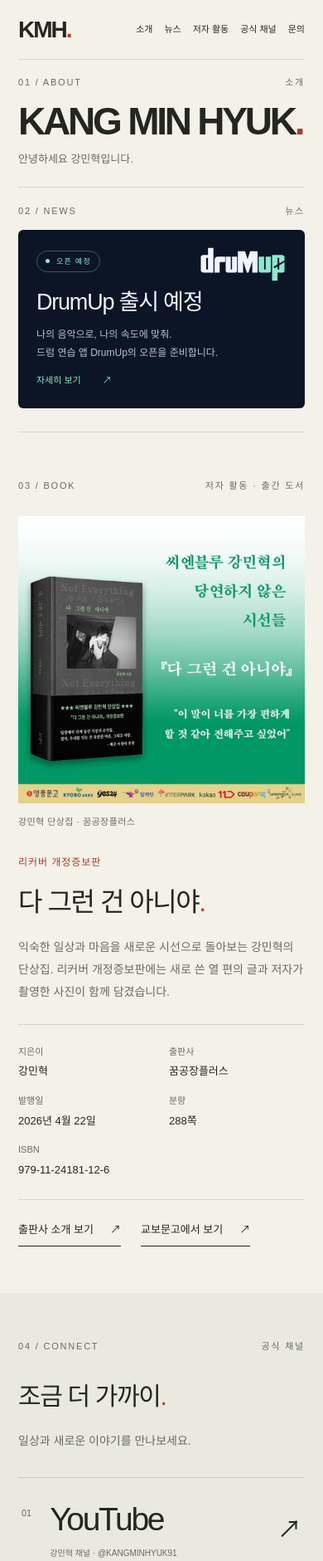
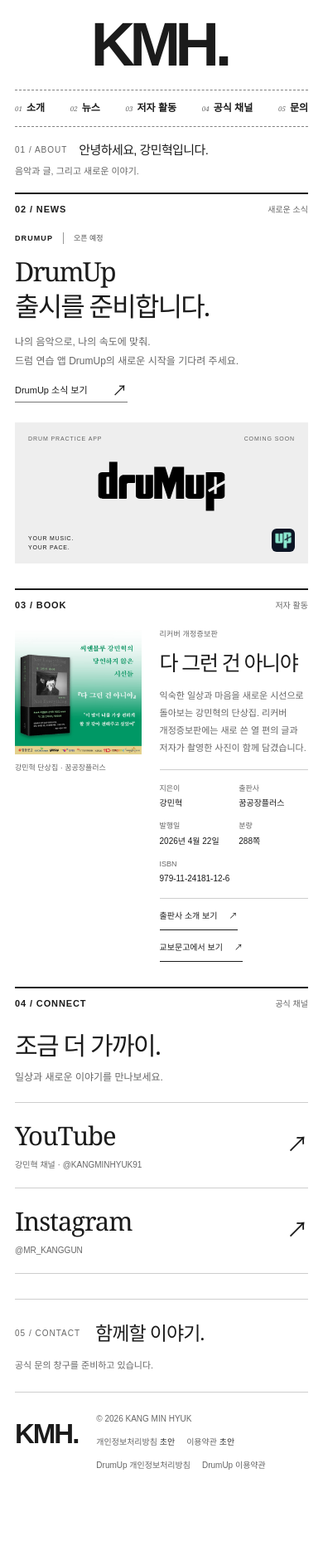
Before and after one commit to yellowdust628/kangminhyuk-website, a plain HTML site: page index.html in a window 390 px wide. Shown: the top 1881 px of the page at 83% size. After the commit the page ends 1798 px from the top, so only its background shows below. Drawn offline with Linux system fonts and the light colour scheme.

Commit message:
Redesign homepage with centered KMH masthead and white-gray editorial layout

```diff
--- a/index.html
+++ b/index.html
@@ -4,7 +4,7 @@
   <meta charset="utf-8">
   <meta name="viewport" content="width=device-width, initial-scale=1">
   <meta name="description" content="KANG MIN HYUK. 안녕하세요 강민혁입니다. 공식 채널과 새로운 이야기를 만나보세요.">
-  <meta name="theme-color" content="#f4f1e9">
+  <meta name="theme-color" content="#ffffff">
   <link rel="canonical" href="https://www.kangminhyuk.co.kr/">
   <meta property="og:type" content="website">
   <meta property="og:locale" content="ko_KR">
@@ -24,28 +24,49 @@
   <meta name="twitter:image" content="https://www.kangminhyuk.co.kr/assets/kang-min-hyuk-social.png">
   <title>KANG MIN HYUK · 공식 홈페이지</title>
   <link rel="stylesheet" href="./style.css">
+  <link rel="stylesheet" href="./newspaper.css">
 </head>
 <body class="home-page">
   <a class="skip" href="#main">본문 바로가기</a>
-  <header class="header wrap">
-    <a class="brand" href="./index.html" aria-label="KANG MIN HYUK 홈">KMH<span class="dot">.</span></a>
-    <nav aria-label="주 메뉴"><a href="#about">소개</a><a href="#news">뉴스</a><a href="#book">저자 활동</a><a href="#channels">공식 채널</a><a href="#contact">문의</a></nav>
-    <span class="header-note">KANG MIN HYUK</span>
+  <header class="masthead wrap">
+    <div class="masthead-top">
+      <span class="masthead-caption">KANG MIN HYUK<br>강민혁 공식 홈페이지</span>
+      <a class="masthead-logo" href="./index.html" aria-label="KANG MIN HYUK 홈">KMH<span>.</span></a>
+      <span class="masthead-caption masthead-caption-right">MUSIC, WORDS<br>&amp; EVERYDAY</span>
+    </div>
+    <nav class="masthead-nav" aria-label="주 메뉴">
+      <a href="#about"><span>01</span> 소개</a>
+      <a href="#news"><span>02</span> 뉴스</a>
+      <a href="#book"><span>03</span> 저자 활동</a>
+      <a href="#channels"><span>04</span> 공식 채널</a>
+      <a href="#contact"><span>05</span> 문의</a>
+    </nav>
   </header>
   <main id="main">
-    <section id="about" class="home-intro wrap" aria-labelledby="hero-title">
-      <div class="section-label"><span>01 / ABOUT</span><span>소개</span></div>
-      <div class="home-intro-main"><h1 id="hero-title">KANG <span>MIN HYUK<span class="dot">.</span></span></h1><p>안녕하세요 강민혁입니다.</p></div>
+    <section id="about" class="editorial-intro wrap" aria-labelledby="hero-title">
+      <span class="editorial-index">01 / ABOUT</span>
+      <h1 id="hero-title">안녕하세요, 강민혁입니다.</h1>
+      <p>음악과 글, 그리고 새로운 이야기.</p>
     </section>
-    <section id="news" class="home-news wrap" aria-labelledby="drumup-title">
-      <div class="section-label"><span>02 / NEWS</span><span>뉴스</span></div>
-      <a class="home-launch" href="./drumup/" aria-label="DrumUp 출시 예정 소식 자세히 보기">
-        <div class="home-launch-copy"><span class="coming-pill">오픈 예정</span><h2 id="drumup-title">DrumUp 출시 예정</h2><p>나의 음악으로, 나의 속도에 맞춰.<br>드럼 연습 앱 DrumUp의 오픈을 준비합니다.</p><span class="home-launch-cta">자세히 보기 <span aria-hidden="true">↗</span></span></div>
-        <div class="home-launch-brand" aria-hidden="true"><img src="./assets/drumup-wordmark.svg" width="768" height="308" alt=""><span>YOUR MUSIC. YOUR PACE.</span></div>
+    <section id="news" class="editorial-news wrap" aria-labelledby="news-title">
+      <div class="editorial-section-title"><h2 id="news-title">02 / NEWS</h2><span>새로운 소식</span></div>
+      <a class="lead-story" href="./drumup/" aria-label="DrumUp 출시 예정 소식 자세히 보기">
+        <div class="lead-copy">
+          <div class="story-meta"><span>DRUMUP</span><span class="story-status">오픈 예정</span></div>
+          <h3>DrumUp<br>출시를 준비합니다.</h3>
+          <p>나의 음악으로, 나의 속도에 맞춰.<br>드럼 연습 앱 DrumUp의 새로운 시작을 기다려 주세요.</p>
+          <span class="story-link">DrumUp 소식 보기 <span aria-hidden="true">↗</span></span>
+        </div>
+        <div class="lead-visual" aria-hidden="true">
+          <div class="visual-caption"><span>DRUM PRACTICE APP</span><span>COMING SOON</span></div>
+          <img class="editorial-wordmark" src="./assets/drumup-wordmark.svg" width="768" height="308" alt="">
+          <div class="visual-bottom"><span>YOUR MUSIC.<br>YOUR PACE.</span><img src="./assets/drumup-app-icon.png" width="48" height="48" alt=""></div>
+        </div>
       </a>
     </section>
-    <section id="book" class="publication section wrap" aria-labelledby="book-title">
-      <div class="section-label"><span>03 / BOOK</span><span>저자 활동 · 출간 도서</span></div>
+    <div class="editorial-bottom wrap">
+    <section id="book" class="editorial-book" aria-labelledby="book-section-title">
+      <div class="editorial-section-title"><h2 id="book-section-title">03 / BOOK</h2><span>저자 활동</span></div>
       <div class="book-layout">
         <figure class="book-visual">
           <img src="./assets/not-everything-publication.jpg" alt="강민혁 단상집 다 그런 건 아니야 리커버 개정증보판 공식 출간 이미지" width="1000" height="1000" loading="lazy" decoding="async">
@@ -53,7 +74,7 @@
         </figure>
         <div class="book-copy">
           <p class="book-edition">리커버 개정증보판</p>
-          <h2 id="book-title">다 그런 건 아니야<span class="dot">.</span></h2>
+          <h3 id="book-title">다 그런 건 아니야</h3>
           <p class="book-description">익숙한 일상과 마음을 새로운 시선으로 돌아보는 강민혁의 단상집. 리커버 개정증보판에는 새로 쓴 열 편의 글과 저자가 촬영한 사진이 함께 담겼습니다.</p>
           <dl class="book-details">
             <div><dt>지은이</dt><dd>강민혁</dd></div>
@@ -69,13 +90,14 @@
         </div>
       </div>
     </section>
-    <section id="channels" class="channels section" aria-labelledby="channels-title">
-      <div class="wrap"><div class="section-label"><span>04 / CONNECT</span><span>공식 채널</span></div><div class="section-heading"><h2 id="channels-title">조금 더 가까이<span class="dot">.</span></h2><p>일상과 새로운 이야기를 만나보세요.</p></div>
-      <a class="channel" href="https://www.youtube.com/@KANGMINHYUK91" target="_blank" rel="noopener noreferrer"><span class="channel-number">01</span><span class="channel-title">YouTube<span>강민혁 채널 · @KANGMINHYUK91</span></span><span class="channel-action">채널 보기 <b aria-hidden="true">↗</b><span class="sr-only"> (새 창)</span></span></a>
-      <a class="channel" href="https://www.instagram.com/mr_kanggun/" target="_blank" rel="noopener noreferrer"><span class="channel-number">02</span><span class="channel-title">Instagram<span>@MR_KANGGUN</span></span><span class="channel-action">채널 보기 <b aria-hidden="true">↗</b><span class="sr-only"> (새 창)</span></span></a>
-      </div>
+    <section id="channels" class="editorial-connect" aria-labelledby="channels-section-title">
+      <div class="editorial-section-title"><h2 id="channels-section-title">04 / CONNECT</h2><span>공식 채널</span></div>
+      <div class="connect-heading"><h3>조금 더 가까이.</h3><p>일상과 새로운 이야기를 만나보세요.</p></div>
+      <a class="editorial-channel" href="https://www.youtube.com/@KANGMINHYUK91" target="_blank" rel="noopener noreferrer"><span class="editorial-channel-name">YouTube<small>강민혁 채널 · @KANGMINHYUK91</small></span><span class="editorial-channel-arrow" aria-hidden="true">↗</span><span class="sr-only"> (새 창)</span></a>
+      <a class="editorial-channel" href="https://www.instagram.com/mr_kanggun/" target="_blank" rel="noopener noreferrer"><span class="editorial-channel-name">Instagram<small>@MR_KANGGUN</small></span><span class="editorial-channel-arrow" aria-hidden="true">↗</span><span class="sr-only"> (새 창)</span></a>
     </section>
-    <section id="contact" class="contact section"><div class="wrap"><div class="section-label"><span>05 / CONTACT</span><span>문의</span></div><h2 id="contact-title">함께할 이야기<span aria-hidden="true"> ↗</span></h2><p>공식 문의 창구를 준비하고 있습니다.</p></div></section>
+    </div>
+    <section id="contact" class="editorial-contact wrap" aria-labelledby="contact-title"><div><span class="editorial-index">05 / CONTACT</span><h2 id="contact-title">함께할 이야기.</h2></div><p>공식 문의 창구를 준비하고 있습니다.</p></section>
   </main>
   <footer class="footer wrap"><a class="brand" href="./index.html">KMH<span class="dot">.</span></a><div><span>© 2026 KANG MIN HYUK</span><nav aria-label="홈페이지 정책 문서"><a href="./privacy.html">개인정보처리방침 <small>초안</small></a><a href="./terms.html">이용약관 <small>초안</small></a></nav><nav aria-label="DrumUp 정책 문서"><a href="./drumup/privacy.html">DrumUp 개인정보처리방침</a><a href="./drumup/terms.html">DrumUp 이용약관</a></nav></div><span class="footer-note">SEE YOU AGAIN.</span></footer>
 </body>
--- /dev/null
+++ b/newspaper.css
@@ -0,0 +1,145 @@
+/* Homepage editorial design. App and policy pages keep their own styles. */
+.home-page {
+  --paper: #fff;
+  --ink: #1b1b1b;
+  --muted: #666;
+  --line: #cecece;
+  --accent: #333;
+  --editorial-serif: Georgia, "Times New Roman", "Batang", "AppleMyungjo", serif;
+  background: var(--paper);
+  color: var(--ink);
+}
+.home-page .wrap { width: min(1264px, calc(100% - 80px)); }
+.home-page .dot { color: inherit; }
+.masthead-top { display: grid; grid-template-columns: 1fr auto 1fr; align-items: center; min-height: 138px; }
+.masthead-caption { font-size: 10px; line-height: 1.9; letter-spacing: .1em; }
+.masthead-caption-right { text-align: right; }
+.masthead-logo { font-family: Arial, sans-serif; font-size: 94px; line-height: 1; font-weight: 900; letter-spacing: -.09em; padding-right: .09em; }
+.masthead-logo:hover { color: var(--ink); }
+.masthead-logo span { margin-left: .02em; }
+.masthead-nav { justify-content: center; gap: clamp(32px, 6vw, 84px); padding-block: 15px; border-block: 1px dashed #818181; font-size: 13px; font-weight: 700; }
+.masthead-nav a { display: inline-flex; gap: 9px; align-items: baseline; white-space: nowrap; }
+.masthead-nav a span { font-family: Georgia, serif; font-size: 10px; font-style: italic; font-weight: 400; color: var(--muted); }
+.home-page a:hover { text-decoration: underline; text-underline-offset: 5px; }
+.masthead-logo:hover, .lead-story:hover { text-decoration: none !important; }
+.editorial-intro { display: flex; align-items: center; gap: 30px; padding-block: 22px; }
+.editorial-index { font-size: 10px; letter-spacing: .1em; white-space: nowrap; color: var(--muted); }
+.editorial-intro h1 { font-family: inherit; font-size: 18px; font-weight: 500; letter-spacing: -.04em; line-height: 1.5; margin: 0; max-width: none; }
+.editorial-intro p { font-size: 12px; color: var(--muted); margin: 0 0 0 auto; }
+.editorial-news { padding-bottom: 38px; scroll-margin-top: 20px; }
+.editorial-section-title { display: flex; align-items: baseline; justify-content: space-between; gap: 20px; border-top: 2px solid var(--ink); padding-top: 12px; margin-bottom: 22px; }
+.editorial-section-title h2 { margin: 0; font-family: Arial, sans-serif; font-size: 12px; font-weight: 700; letter-spacing: .08em; }
+.editorial-section-title > span { font-size: 11px; color: var(--muted); }
+.lead-story { display: grid; grid-template-columns: 1fr 1fr; gap: 52px; align-items: stretch; color: var(--ink); }
+.lead-story:hover { color: var(--ink); }
+.lead-copy { align-self: center; padding-block: 5px; }
+.story-meta { display: flex; align-items: center; gap: 12px; font-size: 10px; letter-spacing: .12em; }
+.story-meta > span:first-child { font-weight: 700; }
+.story-status { border-left: 1px solid #999; padding-left: 12px; letter-spacing: 0; color: #555; }
+.lead-copy h3 { font-family: var(--editorial-serif); font-size: clamp(32px, 3.2vw, 46px); font-weight: 500; line-height: 1.3; letter-spacing: -.055em; margin: 16px 0 16px; word-break: keep-all; }
+.lead-copy > p { font-size: 13px; color: var(--muted); line-height: 1.9; margin: 0; word-break: keep-all; }
+.story-link { display: inline-flex; align-items: center; justify-content: space-between; gap: 30px; font-size: 11px; border-bottom: 1px solid #777; padding-bottom: 6px; margin-top: 22px; }
+.story-link > span { font-size: 18px; line-height: 1; }
+.lead-story:hover .story-link { border-bottom-color: var(--ink); }
+.lead-visual { min-height: 302px; background: #eee; padding: 22px 26px; display: flex; flex-direction: column; justify-content: space-between; }
+.visual-caption { display: flex; justify-content: space-between; gap: 16px; font-size: 8px; letter-spacing: .13em; color: #626262; }
+.editorial-wordmark { display: block; width: min(265px, 75%); height: auto; align-self: center; filter: brightness(0); }
+.visual-bottom { display: flex; align-items: end; justify-content: space-between; }
+.visual-bottom > span { font-size: 10px; line-height: 1.5; letter-spacing: .11em; }
+.visual-bottom > img { display: block; width: 36px; height: 36px; border-radius: 8px; }
+.editorial-bottom { display: grid; grid-template-columns: 1.65fr 1fr; gap: 42px; padding-bottom: 42px; }
+.editorial-bottom > section { min-width: 0; scroll-margin-top: 24px; }
+.home-page .book-layout { grid-template-columns: .85fr 1fr; gap: 26px; align-items: start; margin-top: 0; }
+.home-page .book-visual { width: auto; margin: 0; }
+.home-page .book-visual figcaption { font-size: 9px; letter-spacing: 0; margin-top: 9px; }
+.home-page .book-copy h3 { font-family: var(--editorial-serif); font-size: clamp(24px, 2.2vw, 31px); font-weight: 500; letter-spacing: -.055em; line-height: 1.45; word-break: keep-all; margin: 0; }
+.home-page .book-edition { color: var(--muted); font-size: 9px; letter-spacing: .02em; margin-bottom: 9px; }
+.home-page .book-description { font-size: 12px; line-height: 1.9; margin: 15px 0 18px; }
+.home-page .book-details { gap: 12px; padding-block: 15px; font-size: 10px; }
+.home-page .book-details dt { font-size: 9px; margin-bottom: 3px; }
+.home-page .book-links { display: block; }
+.home-page .book-links .text-link { margin-top: 5px; padding-top: 8px; gap: 14px; font-size: 10px; }
+.connect-heading { margin-block: 23px 24px; }
+.connect-heading h3 { font-family: var(--editorial-serif); font-size: clamp(25px, 2.9vw, 36px); font-weight: 400; letter-spacing: -.05em; line-height: 1.5; margin: 0; }
+.connect-heading p { font-size: 12px; color: var(--muted); margin: 7px 0 0; }
+.editorial-channel { display: flex; align-items: center; justify-content: space-between; gap: 16px; padding-block: 24px; border-top: 1px solid var(--line); }
+.editorial-channel:last-child { border-bottom: 1px solid var(--line); }
+.editorial-channel-name { font-family: var(--editorial-serif); font-size: 30px; line-height: 1.2; letter-spacing: -.035em; }
+.editorial-channel-name small { display: block; margin-top: 11px; font-family: "Malgun Gothic", "Apple SD Gothic Neo", Arial, sans-serif; font-size: 10px; letter-spacing: 0; color: var(--muted); }
+.editorial-channel-arrow { font-family: Arial, sans-serif; font-size: 26px; }
+.editorial-contact { display: flex; align-items: center; justify-content: space-between; gap: 30px; border-block: 1px solid var(--line); padding-block: 25px; }
+.editorial-contact > div { display: flex; align-items: center; gap: 30px; }
+.editorial-contact h2 { font-family: var(--editorial-serif); font-size: 25px; font-weight: 400; letter-spacing: -.04em; }
+.editorial-contact p { font-size: 12px; color: var(--muted); margin: 0; }
+.home-page .footer { gap: 35px; padding-block: 30px; }
+.home-page .footer .brand { font-size: 33px; }
+.home-page .footer nav { font-size: 10px; gap: 18px; flex-wrap: wrap; }
+.home-page .footer-note { font-size: 9px; }
+@media (max-width: 1000px) {
+  .home-page .wrap { width: calc(100% - 48px); }
+  .lead-story { gap: 32px; }
+  .editorial-bottom { grid-template-columns: 1.4fr 1fr; gap: 30px; }
+  .home-page .book-layout { grid-template-columns: 1fr; gap: 24px; }
+  .home-page .book-visual { width: min(100%, 310px); }
+  .home-page .book-details { grid-template-columns: repeat(2, 1fr); }
+}
+@media (max-width: 700px) {
+  .home-page .wrap { width: calc(100% - 36px); }
+  .masthead-top { min-height: 108px; }
+  .masthead-logo { font-size: 74px; }
+  .masthead-caption { visibility: hidden; }
+  .masthead-nav { justify-content: space-between; gap: 10px; padding-block: 12px; font-size: 12px; }
+  .masthead-nav a { gap: 5px; }
+  .masthead-nav a span { font-size: 8px; }
+  .editorial-intro { flex-wrap: wrap; gap: 5px 14px; padding-block: 17px; }
+  .editorial-intro h1 { font-size: 15px; }
+  .editorial-intro p { width: 100%; margin: 0; font-size: 11px; }
+  .editorial-section-title { padding-top: 10px; margin-bottom: 18px; }
+  .editorial-section-title h2 { font-size: 11px; }
+  .editorial-section-title > span { font-size: 10px; }
+  .lead-story { grid-template-columns: 1fr; gap: 24px; }
+  .lead-copy { padding: 0; }
+  .lead-copy h3 { font-size: 32px; margin-block: 12px; }
+  .lead-copy > p { font-size: 12px; }
+  .story-meta { font-size: 9px; }
+  .story-link { font-size: 11px; margin-top: 15px; padding-bottom: 4px; }
+  .lead-visual { min-height: 170px; padding: 14px 16px; position: relative; }
+  .visual-caption { font-size: 7px; }
+  .editorial-wordmark { width: 160px; margin-block: 10px; }
+  .visual-bottom > span { font-size: 7px; }
+  .visual-bottom > img { width: 28px; height: 28px; border-radius: 6px; }
+  .editorial-news { padding-bottom: 30px; }
+  .editorial-bottom { grid-template-columns: 1fr; gap: 30px; padding-bottom: 30px; }
+  .home-page .book-layout { grid-template-columns: .85fr 1fr; gap: 22px; }
+  .home-page .book-visual { width: auto; }
+  .home-page .book-copy h3 { font-size: 25px; }
+  .home-page .book-description { font-size: 11px; margin-block: 12px 15px; }
+  .connect-heading { margin-block: 15px 20px; }
+  .connect-heading h3 { font-size: 30px; }
+  .editorial-channel { padding-block: 21px; }
+  .editorial-channel-name { font-size: 31px; }
+  .editorial-contact { display: block; padding-block: 22px; }
+  .editorial-contact h2 { font-size: 23px; }
+  .editorial-contact > div { gap: 18px; }
+  .editorial-contact p { margin-top: 12px; font-size: 11px; }
+  .home-page .footer { gap: 22px; padding-block: 24px; }
+  .home-page .footer > div { flex: 1; min-width: 0; }
+  .home-page .footer nav { gap: 8px 14px; }
+}
+@media (max-width: 380px) {
+  .masthead-top { min-height: 95px; }
+  .masthead-logo { font-size: 65px; }
+  .masthead-nav { font-size: 11px; gap: 8px; }
+  .masthead-nav a span { display: none; }
+  .editorial-intro { gap: 4px 12px; padding-block: 15px; }
+  .editorial-intro h1 { font-size: 14px; }
+  .editorial-index { font-size: 9px; }
+  .lead-copy h3 { font-size: 29px; }
+  .lead-copy > p { font-size: 11px; }
+  .lead-story { gap: 20px; }
+  .lead-visual { min-height: 145px; }
+  .editorial-wordmark { width: 142px; }
+  .home-page .book-layout { grid-template-columns: 1fr; gap: 22px; }
+  .home-page .book-visual { width: min(100%, 280px); }
+  .home-page .book-copy h3 { font-size: 29px; }
+}
```
